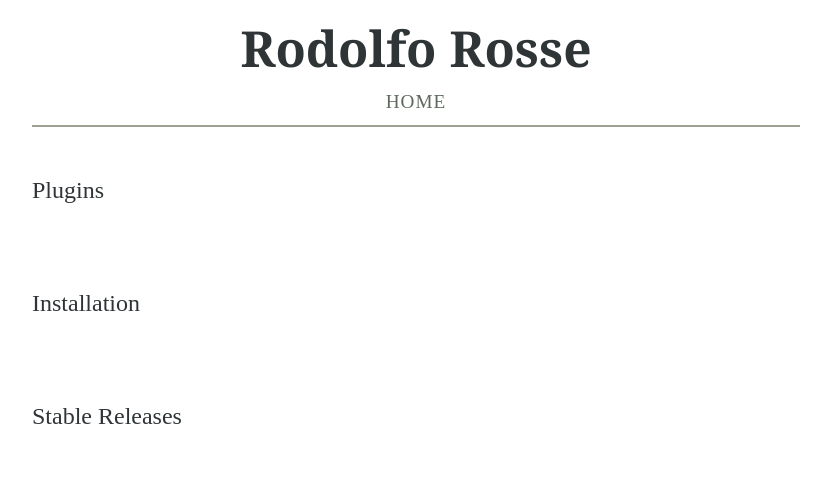
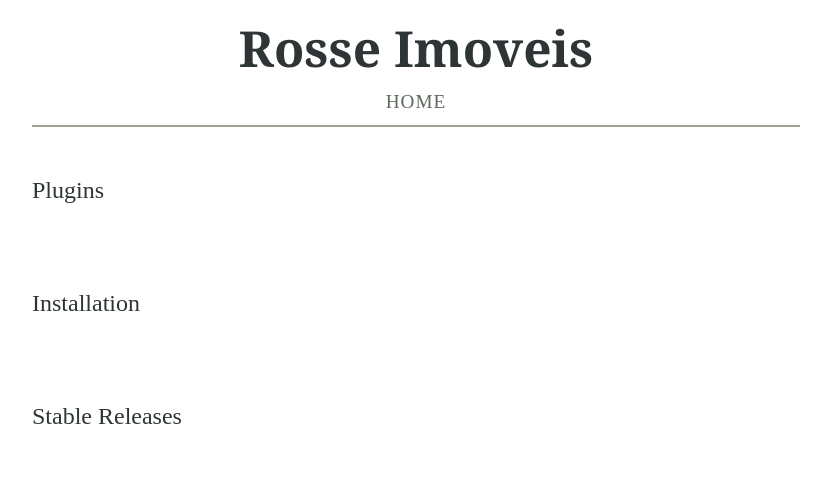
Before and after one commit to PaulaMpires/paulampires, a plain HTML site: page index.html in a window 1280 px wide. Shown: the whole page, without its empty margins (224-1055 px from the left). Drawn offline with nearby package versions, Linux system fonts and the light colour scheme.

Commit message:
Update index.html

```diff
--- a/index.html
+++ b/index.html
@@ -26,7 +26,7 @@
 </head>
 
 <body>
-  <h1>Rodolfo Rosse</h1>
+  <h1>Rosse Imoveis</h1>
 
   <nav>
     <ul id="navbar">
```
